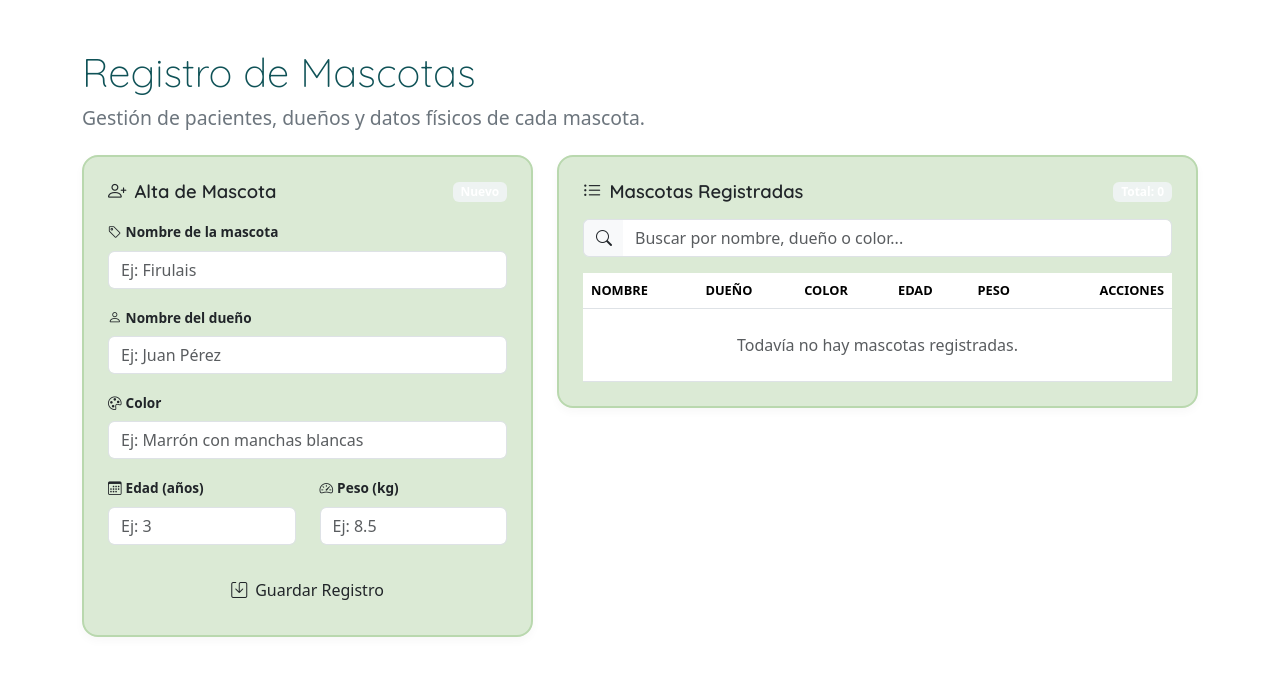
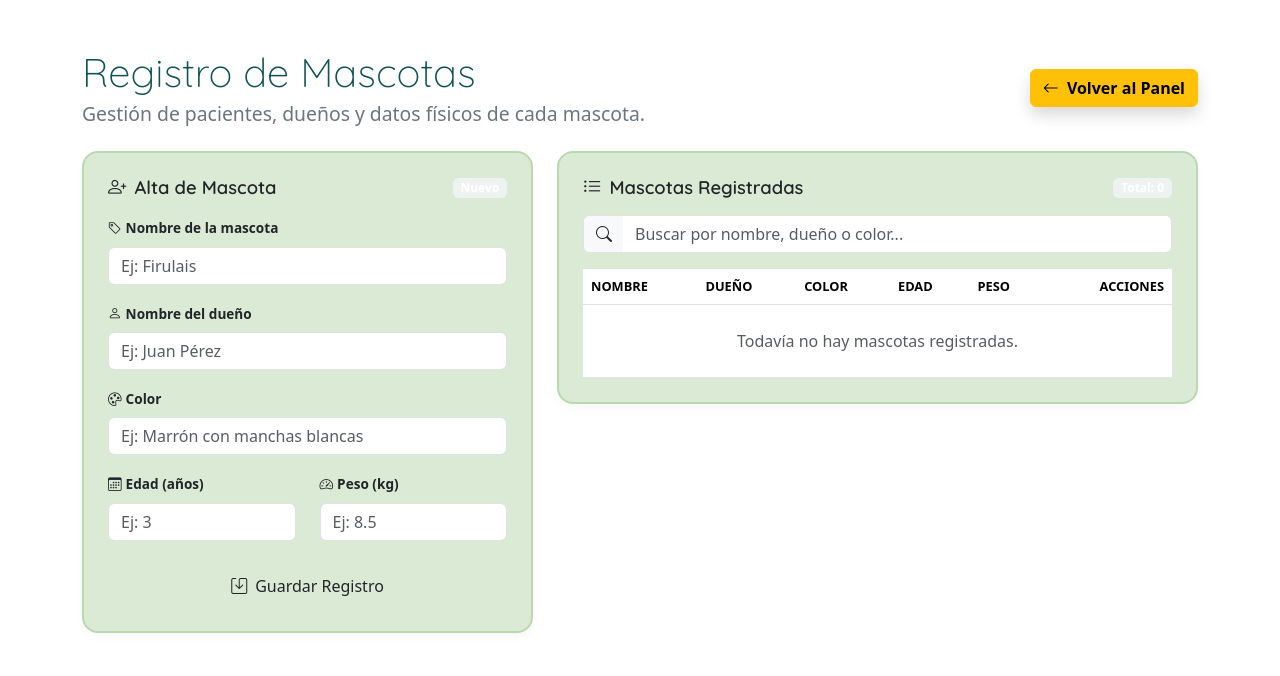
Before and after one commit to Gonzatdf1985/veterinaria_la_mary, a website built with Vite: page mascotas.html in a window 1280 px wide. Built offline with nearby package versions, Linux system fonts and the light colour scheme.

Commit message:
botones de volver panel-cerrar sesión

```diff
--- a/mascotas.html
+++ b/mascotas.html
@@ -85,10 +85,20 @@
 <body>
 
   <main class="container my-5">
-    <header class="mb-4 bg-transparent">
-      <h1 class="titulo-pagina display-6">Registro de Mascotas</h1>
-      <p class="text-secondary">Gestión de pacientes, dueños y datos físicos de cada mascota.</p>
-    </header>
+    <header class="mb-4 bg-transparent d-flex justify-content-between align-items-center flex-wrap gap-3">
+  <!-- Bloque de textos a la izquierda -->
+  <div>
+    <h1 class="titulo-pagina display-6 mb-1">Registro de Mascotas</h1>
+    <p class="text-secondary mb-0">Gestión de pacientes, dueños y datos físicos de cada mascota.</p>
+  </div>
+
+  <!-- Botón a la derecha -->
+  <div>
+    <a href="./admin.html" class="fw-bold fs-6 btn btn-warning shadow">
+      <i class="bi bi-arrow-left me-1"></i> Volver al Panel
+    </a>
+  </div>
+</header>
 
     <div class="row g-4">
       <!-- Formulario -->
```
Also changed, not shown: admin.html (+4 -15 lines).
